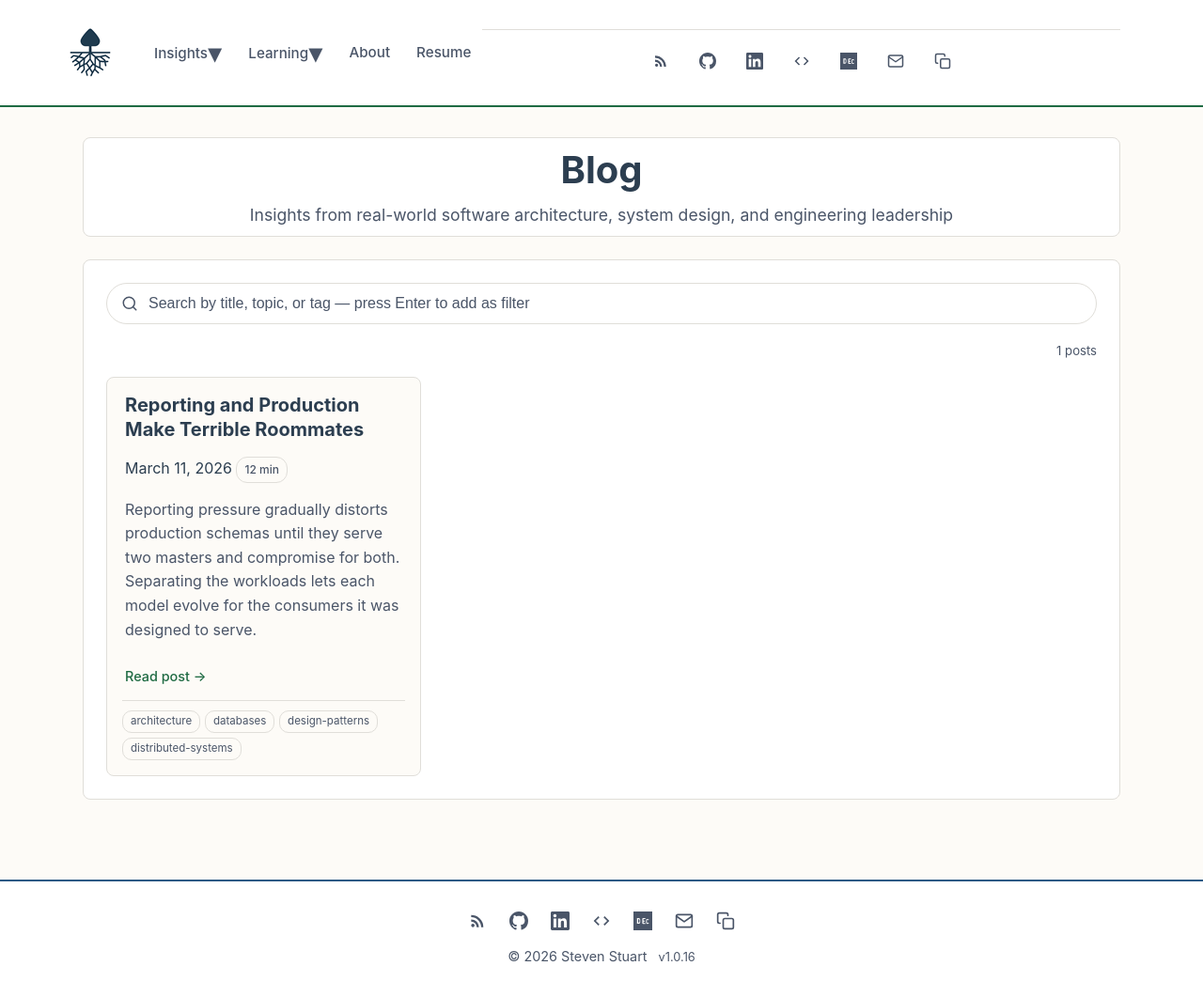
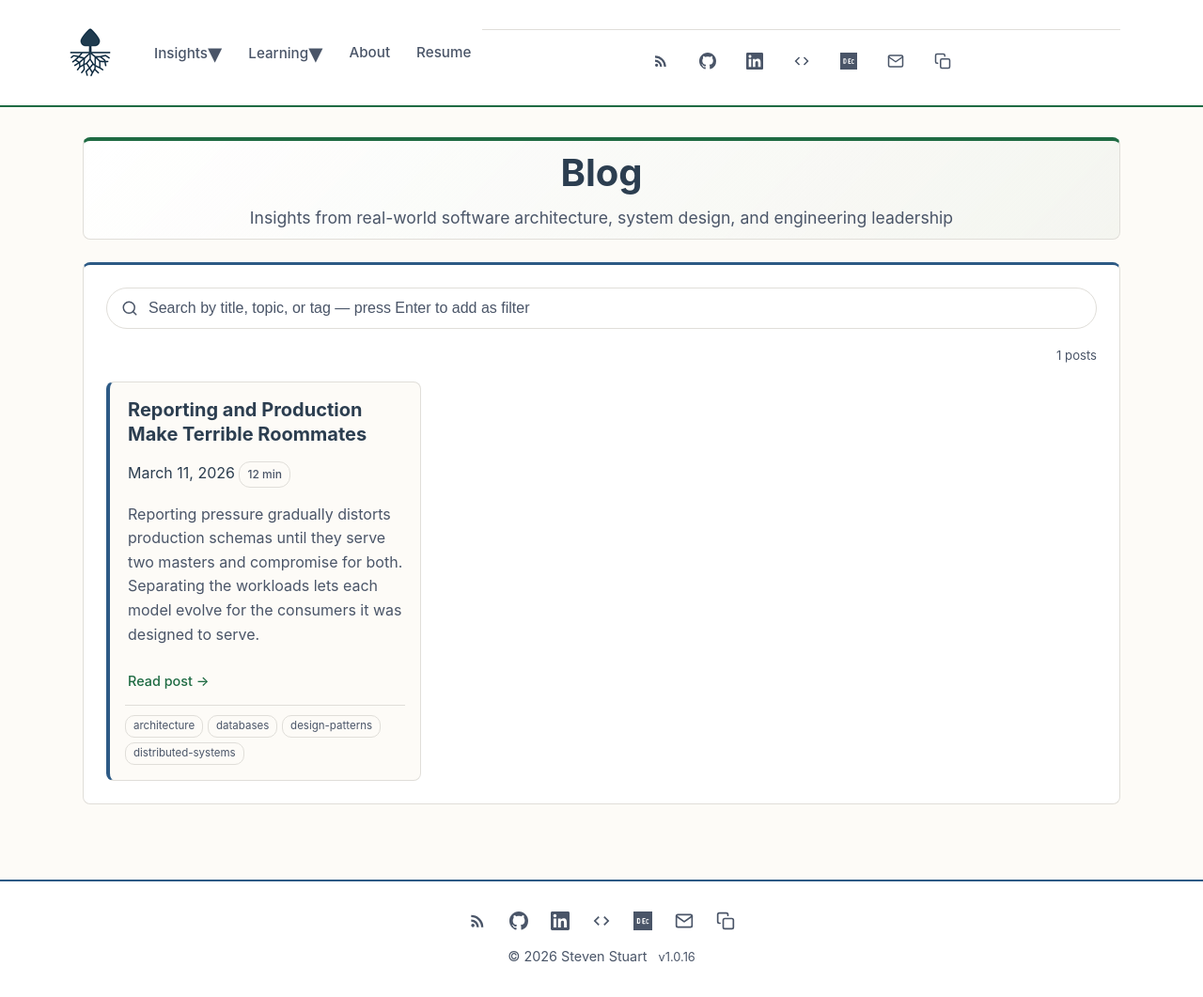
Before and after one commit to stevenstuartm/stevenstuartm.github.io, a Jekyll site: the page built from pages/blog.md, in a window 1280 px wide and 1061 px high. Shown: the whole window at 94% size. Built offline with Jekyll 4.4.1, drawn with Linux system fonts in a browser that asks for light colours.

Commit message:
Make things look better ....

```diff
--- a/_config.yml
+++ b/_config.yml
@@ -36,14 +36,14 @@ data_dir: assets/data
 # Plugins
 plugins:
   - jekyll-sitemap
-  - jekyll-feed
+  # - jekyll-feed
   - jekyll-redirect-from
 
-# Feed settings
-feed:
-  path: feed-blog.xml
-  collections:
-    - posts
+# Feed settings (disabled — jekyll-feed slows builds significantly)
+# feed:
+#   path: feed-blog.xml
+#   collections:
+#     - posts
 
 # Collections
 collections:
--- a/_sass/_main.scss
+++ b/_sass/_main.scss
@@ -801,6 +801,7 @@ main {
 .post {
     background-color: var(--color-card-bg);
     border: 2px solid var(--color-border);
+    border-top: 3px solid var(--color-secondary);
     padding: var(--spacing-lg);
     border-radius: var(--border-radius);
 }
@@ -878,7 +879,12 @@ main {
     background: linear-gradient(90deg, rgba(31, 107, 67, 0.05) 0%, transparent 100%);
 }
 
-.post-content h3,
+.post-content h3 {
+    margin-top: var(--spacing-lg);
+    margin-bottom: var(--spacing-sm);
+    color: var(--color-secondary);
+}
+
 .post-content h4 {
     margin-top: var(--spacing-lg);
     margin-bottom: var(--spacing-sm);
@@ -957,6 +963,7 @@ main {
 .page-header-card {
     background-color: var(--color-card-bg);
     border: 1px solid var(--color-border);
+    border-top: 4px solid var(--color-primary);
     border-radius: var(--border-radius);
     padding: var(--spacing-xs) var(--spacing-md);
     margin-bottom: var(--spacing-md);
@@ -997,6 +1004,7 @@ main {
 .page {
     background-color: var(--color-card-bg);
     border: 1px solid var(--color-border);
+    border-top: 3px solid var(--color-secondary);
     padding: var(--spacing-lg);
     border-radius: var(--border-radius);
 }
@@ -1201,6 +1209,7 @@ main {
 .page-listing {
     background-color: var(--color-card-bg);
     border: 1px solid var(--color-border);
+    border-top: 3px solid var(--color-secondary);
     border-radius: var(--border-radius);
     padding: var(--spacing-md);
     margin-bottom: var(--spacing-lg);
@@ -1220,8 +1229,9 @@ main {
 }
 
 .guides-hero {
-    background-color: var(--color-card-bg);
+    background: linear-gradient(135deg, var(--color-card-bg) 0%, rgba(31, 107, 67, 0.04) 100%);
     border: 1px solid var(--color-border);
+    border-top: 4px solid var(--color-primary);
     border-radius: var(--border-radius);
     padding: var(--spacing-xs) var(--spacing-md);
     text-align: center;
@@ -1424,7 +1434,7 @@ main {
 }
 
 .category-heading {
-    color: var(--color-text);
+    color: var(--color-primary);
     margin-bottom: var(--spacing-lg);
     padding-bottom: var(--spacing-sm);
     border-bottom: 3px solid var(--color-primary);
@@ -1440,6 +1450,7 @@ main {
 .guide-card {
     background: var(--color-bg);
     border: 1px solid var(--color-border);
+    border-left: 4px solid var(--color-secondary);
     border-radius: var(--border-radius);
     padding: var(--spacing-sm);
     transition: all 0.3s ease;
@@ -1447,8 +1458,10 @@ main {
 }
 
 .guide-card:hover {
-    border-color: var(--color-primary);
+    border-color: var(--color-secondary);
+    border-left-color: var(--color-secondary);
     transform: translateY(-2px);
+    box-shadow: 0 4px 12px rgba(45, 90, 133, 0.12);
 }
 
 .guide-card a.guide-link {
@@ -2011,6 +2024,7 @@ main {
 .guide-content {
     background: var(--color-card-bg);
     border: 2px solid var(--color-border);
+    border-top: 3px solid var(--color-secondary);
     border-radius: var(--border-radius);
     padding: var(--spacing-lg);
     min-height: 400px;
@@ -2042,7 +2056,7 @@ main {
 }
 
 .guide-content h3 {
-    color: var(--color-text);
+    color: var(--color-secondary);
     margin-top: var(--spacing-md);
     margin-bottom: var(--spacing-sm);
 }
@@ -2408,6 +2422,7 @@ main {
 .case-study-content {
     background: var(--color-card-bg);
     border: 2px solid var(--color-border);
+    border-top: 3px solid var(--color-secondary);
     border-radius: var(--border-radius);
     padding: var(--spacing-lg);
     min-height: 400px;
@@ -2429,7 +2444,7 @@ main {
 }
 
 .case-study-content h3 {
-    color: var(--color-text);
+    color: var(--color-secondary);
     margin-top: var(--spacing-lg);
     margin-bottom: var(--spacing-sm);
 }
@@ -3793,7 +3808,7 @@ main {
     margin-bottom: var(--spacing-sm);
     margin-top: var(--spacing-md);
     padding-bottom: 0.4rem;
-    border-bottom: 1px solid var(--color-border);
+    border-bottom: 2px solid var(--color-primary);
     display: flex;
     align-items: baseline;
     gap: 0.5rem;
```
